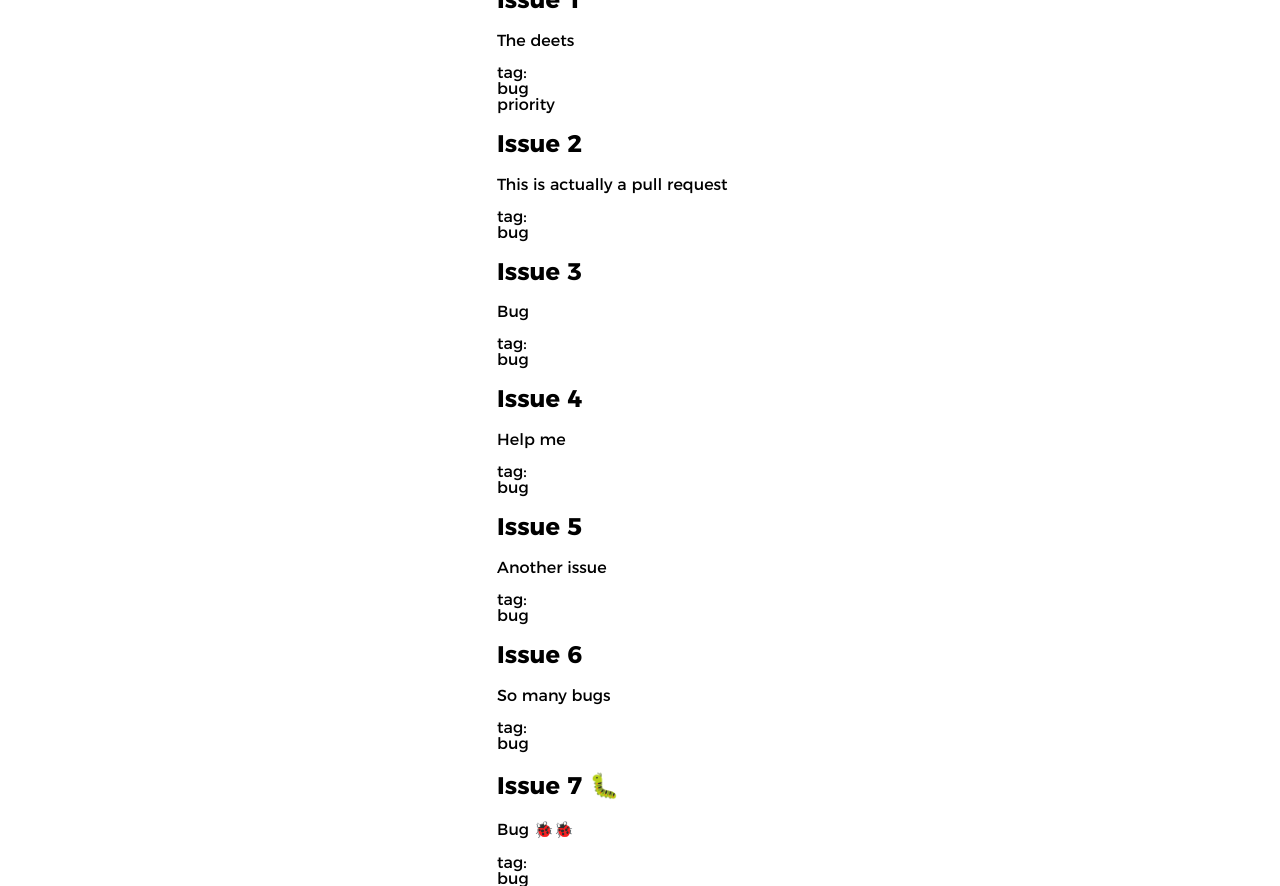
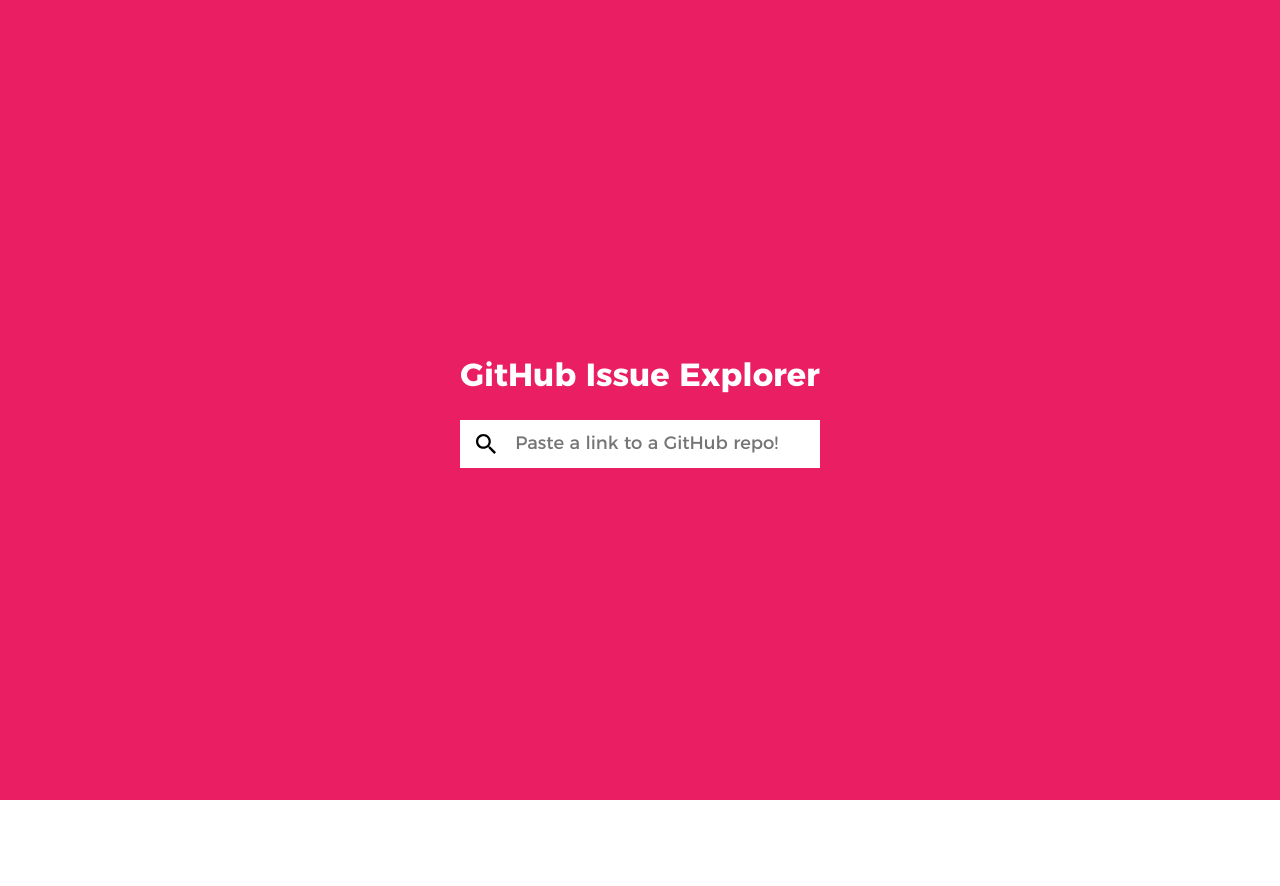
Before and after one commit to sarahngg/gh-issues-viewer, a React (Create React App) app: page / in a window 1280 px wide. After the commit the page ends 800 px from the top, so only its background shows below. Built offline with nearby package versions, Linux system fonts and the light colour scheme.

Commit message:
Fixed repo-search-page layout

```diff
--- a/src/App.css
+++ b/src/App.css
@@ -1,37 +1,59 @@
 
-.repo-search-page {
+.repo-search-page-container {
   text-align: center;
   height: 100vh;
+  width: 100vw;
   background-color: #E91E63;
   color: #FFFFFF;
+  display: flex;
+  align-items: center;
+
+}
+.repo-search-page-content {
+  margin: auto;
 }
 .repo-search-bar {
-  width: 30em;
-  height: 5em;
+  padding: 0.5em;
+  height: 2em;
   background-color: #FFFFFF;
+  display: flex;
+  align-items: center;
+  margin: auto;
 }
 .repo-search-bar input{
   border: none;
-  resize: unset;
   font-family: inherit;
   font-size: 1.125em;
-  width: 80%;
+  margin: auto;
+  margin-left: 0.5em;
+  flex-basis: 80%;
 }
-.repo-search-bar .search-icon {
-  height: 1.5em;
+.search-icon {
+  height: 1.25em;
+  flex-basis: 1.25em;
+  margin-left: 0.5em;
+  margin-right: 0.5em;
+  fill: #CFD8DC;
 }
 
-.center {
-  margin: 0;
-  position: absolute;
-  top: 50%;
-  left: 50%;
-  -ms-transform: translate(-50%, -50%);
-  transform: translate(-50%, -50%);
+.issues-container {
+  --auto-grid-min-size: 16rem;
+  display: grid;
+  grid-template-columns: repeat(auto-fill, minmax(var(--auto-grid-min-size), 1fr));
+  grid-gap: 1rem;
 }
 
-.issues-wrapper {
-  display: block;
+.issue-wrapper {
+  padding: 5rem 1rem;
+  font-size: 1.2rem;
+  background: #eb4d4b;
+  color: #ffffff;
 }
-.an-issue {
+.issue-title {
+  color: bisque;
 }
+
+.issue-details {
+  color: #000000;
+
+}
--- a/src/components/App.js
+++ b/src/components/App.js
@@ -14,12 +14,12 @@
 class App extends Component {
   constructor(props) {
     super(props);
-    this.state = { linkEntered: true };
+    this.state = { linkEntered: false };
   }
   render () {
     if (this.state.linkEntered === false) {
       return (
-      <div className="repo-search-page">
+      <div className="repo-search-page-container">
         <RepoSearchPage/>
       </div>
       );
--- a/src/components/Issue.js
+++ b/src/components/Issue.js
@@ -5,13 +5,13 @@
   render() {
     const { key, title, body, isPullRequest, labels } = this.props;
     return (
-    <div className="an-issue">
-      <h2>{title}</h2>
-      <p>{body}</p>
+    <div className="issue-wrapper">
+      <div className="issue-title"><h2>{title}</h2></div>
+      <div className="issue-details">{body}
       <IssueLabels labels={labels}/>
+      </div>
     </div>
-  )
-  }
+  )}
 }
 
 export default Issue;
--- a/src/components/IssueDisplayPage.js
+++ b/src/components/IssueDisplayPage.js
@@ -27,7 +27,7 @@
     })
 
     return(
-    <div className="center issues-wrapper">
+    <div className="issues-container">
       <h1>IssueDisplayPage</h1>
       {issueList}
       </div>
--- a/src/components/IssueLabels.js
+++ b/src/components/IssueLabels.js
@@ -1,4 +1,4 @@
-import React, {Component} from 'react'
+import React, {Component} from 'react';
 
 class IssueLabels extends Component {
   render() {
--- a/src/components/RepoSearchBar.js
+++ b/src/components/RepoSearchBar.js
@@ -18,15 +18,16 @@
   }
    render() {
      return <div className="repo-search-bar">
-       <form onSubmit = {this.handleSubmit}>
+
        <img src = {icon} className="search-icon" alt="Search icon" />
        <input
           type='text'
           onChange={this.handleFormChange}
+          onSubmit = {this.handleSubmit}
           value={this.state.repoLink}
           className="gitHubLink"
           placeholder="Paste a link to a GitHub repo!"/>
-       </form>
+
        </div>
    }
  }
--- a/src/components/RepoSearchPage.js
+++ b/src/components/RepoSearchPage.js
@@ -8,7 +8,7 @@
   }
   render() {
     return(
-    <div className="center">
+    <div className="repo-search-page-content">
       <h1>GitHub Issue Explorer</h1>
       <RepoSearchBar/>
       </div>
--- a/src/index.css
+++ b/src/index.css
@@ -23,8 +23,9 @@
 }
 
 body {
-
-  margin: 0;
+  line-height: 1.4;
+  margin:0;
+  padding: 0;
   font-family: 'Montserrat', -apple-system, BlinkMacSystemFont, "Segoe UI", "Roboto", "Oxygen",
     "Ubuntu", "Cantarell", "Fira Sans", "Droid Sans", "Helvetica Neue",
     sans-serif;
@@ -37,3 +38,8 @@
   font-family: source-code-pro, Menlo, Monaco, Consolas, "Courier New",
     monospace;
 }
+
+h1 h2 h3 h4{
+  margin: 0%;
+  padding: 0.25em;
+}
```
